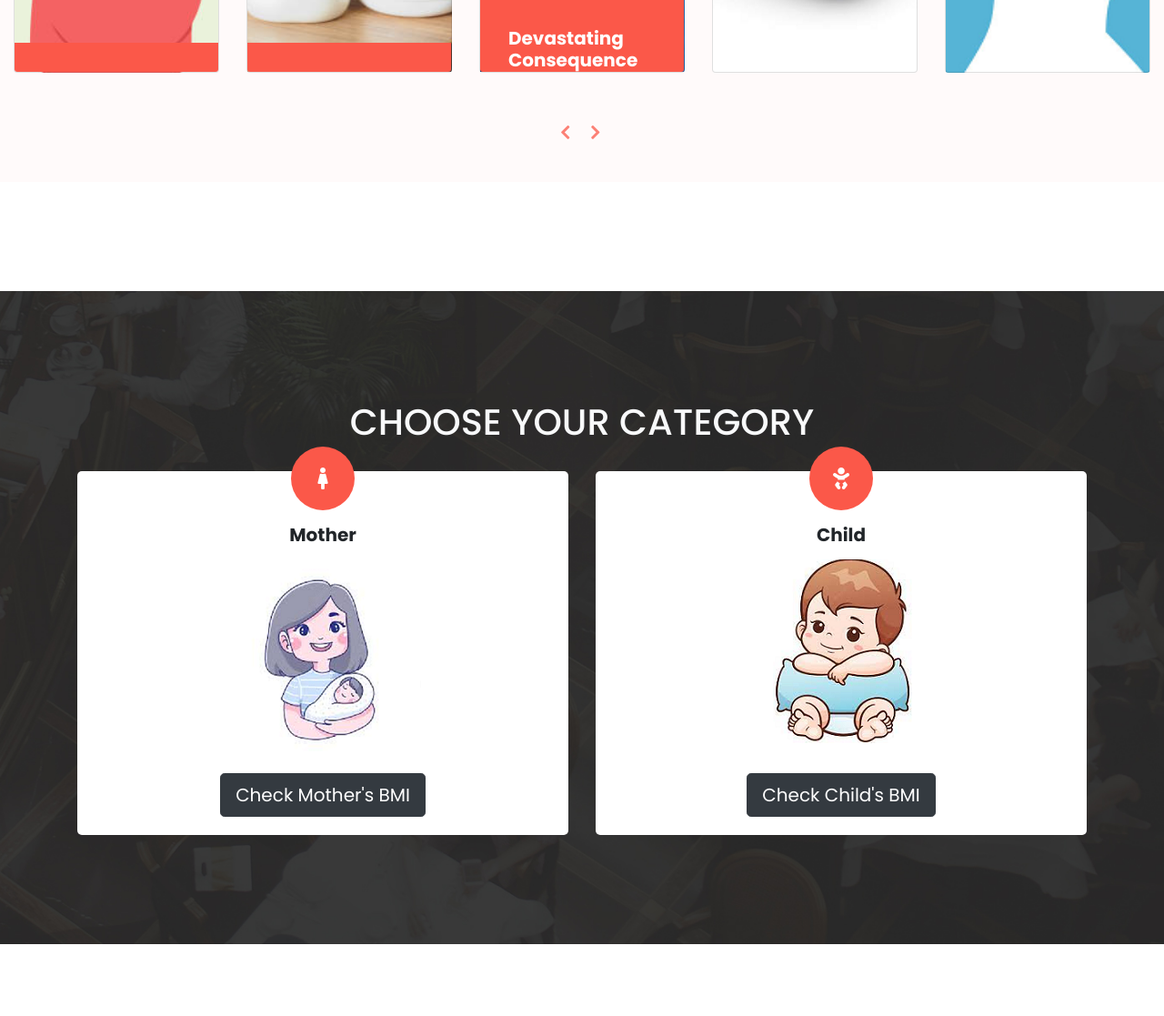
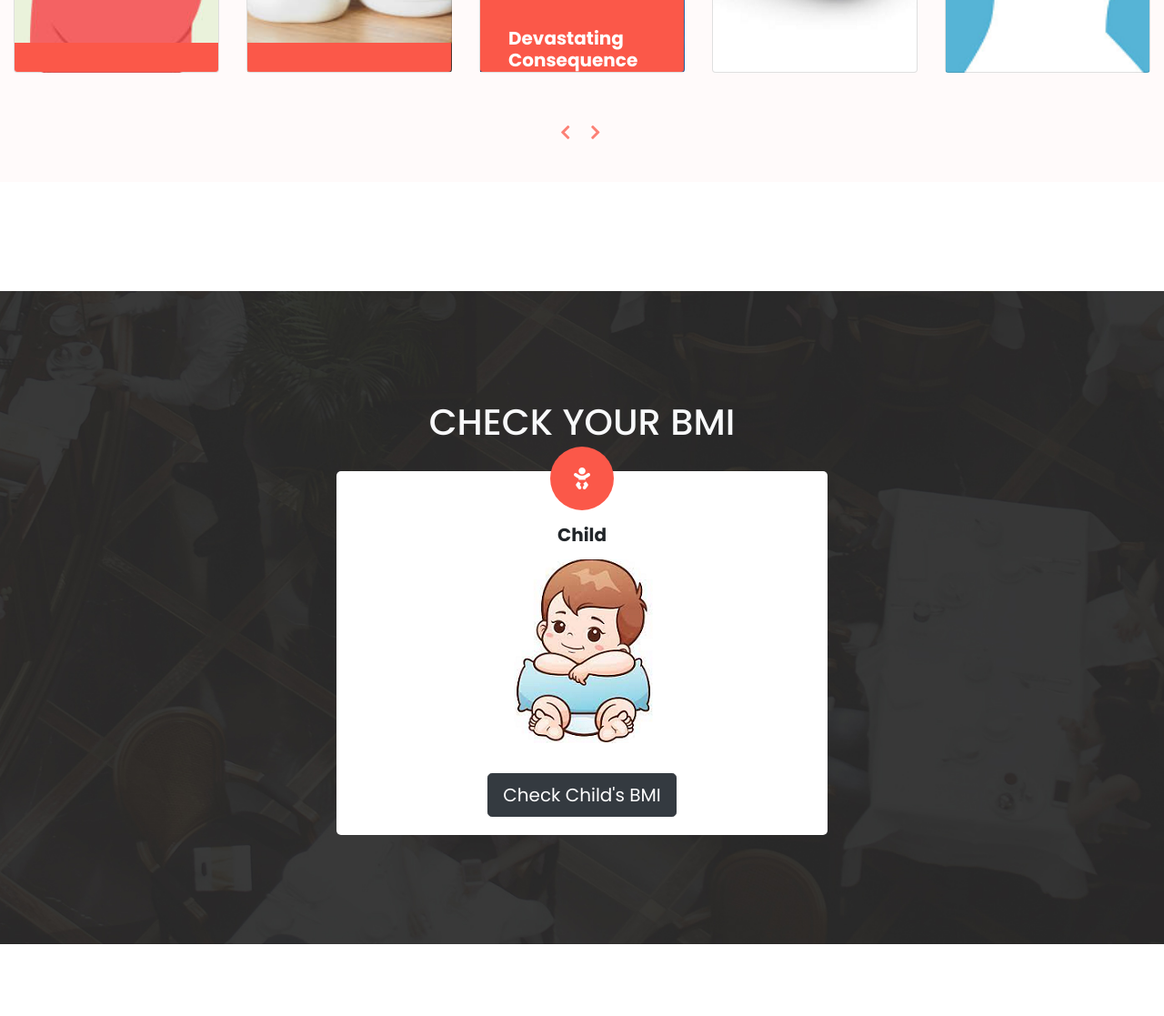
Before and after one commit to VyjayantiN/Mini-Project, a Django app: page / in a window 1280 px wide. Shown: the part 2181-3298 px from the top of the page at 91% size. Run offline with Django 4.2, Linux system fonts and the light colour scheme; some libraries are stand-ins or nearby versions.

Commit message:
removed mother field

```diff
--- a/accounts/templates/accounts/index.html
+++ b/accounts/templates/accounts/index.html
@@ -515,23 +515,11 @@ text-decoration: underline;
                 <div class="col-lg-12 align-self-center">
                     <div class="left-text-content">
                         <div class="section-heading text-center text-light">
-                            <h1>CHOOSE YOUR CATEGORY</h1>
+                            <h1>CHECK YOUR BMI</h1>
 
                         </div>
-                        <div class="row">
-                            <div class="col-lg-6">
-                                <div class="phone">
-
-                                    <i class="fas fa-female"></i> <!-- Mother icon -->
-
-                                    <h4>Mother</h4>
-                                    <img src="static/images/mother.png">
-                                    <br><br>
-                                    <button type="button" class="btn btn-dark btn-lg" onclick="window.location.href='mother_bmi'">
-                                        Check Mother's BMI
-                                    </button>
-
-                                </div>
+                        <div class="row mt-0 pt-0">
+                            <div class="col-lg-3">
                             </div>
                             <div class="col-lg-6">
                                 <div class="phone">
@@ -543,6 +531,8 @@ text-decoration: underline;
                                     <button type="button" class="btn btn-dark btn-lg" onclick="window.location.href='child_bmi'">
                                         Check Child's BMI
                                     </button>                                </div>
+                            </div>
+                            <div class="col-lg-3">
                             </div>
                         </div>
                     </div>
```
Also changed, not shown: db.sqlite3.
